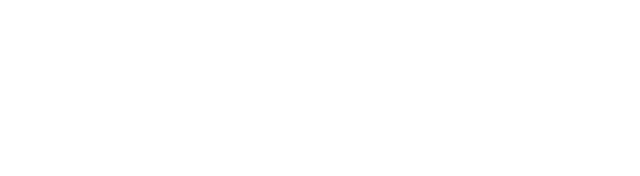
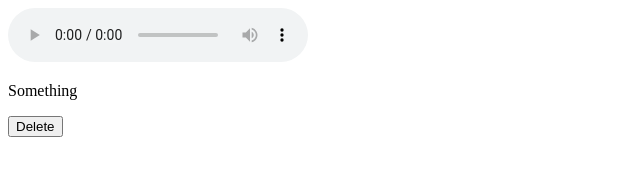
Before and after one commit to alexchen2/alexchen2.github.io, a plain HTML site: page chord-recombinator/test-html/appendTest.html in a window 1280 px wide. Shown: the whole page, without its empty margins (0-640 px from the left). Drawn offline with Linux system fonts and the light colour scheme.

Commit message:
i hate js

```diff
--- a/chord-recombinator/test-html/appendTest.html
+++ b/chord-recombinator/test-html/appendTest.html
@@ -7,5 +7,6 @@
 </head>
 <body>
     <article class="visuals"></article>
+    <script src="./appendTest.js"></script>
 </body>
 </html>
--- a/chord-recombinator/test-html/appendTest.js
+++ b/chord-recombinator/test-html/appendTest.js
@@ -0,0 +1,17 @@
+
+const test = document.querySelector(".visuals")
+
+const clipContainer = document.createElement("article");
+const clipLabel = document.createElement("p");
+const audio = document.createElement("audio");
+const deleteButton = document.createElement("button");
+
+clipContainer.classList.add("clip");
+audio.setAttribute("controls", "");
+deleteButton.innerHTML = "Delete";
+clipLabel.innerHTML = "Something";
+
+clipContainer.appendChild(audio);
+clipContainer.appendChild(clipLabel);
+clipContainer.appendChild(deleteButton);
+test.appendChild(clipContainer);
--- a/chord-recombinator/test-html/mediarecorder.js
+++ b/chord-recombinator/test-html/mediarecorder.js
@@ -65,8 +65,8 @@ function record(stream) {
         clipContainer.appendChild(deleteButton);
         soundClips.appendChild(clipContainer);
 
+        chunks = [];
         const blob = new Blob(chunks, { type: "audio/ogg; codecs=opus" });
-        chunks = [];
         const audioURL = window.URL.createObjectURL(blob);
         audio.src = audioURL;
 
```
